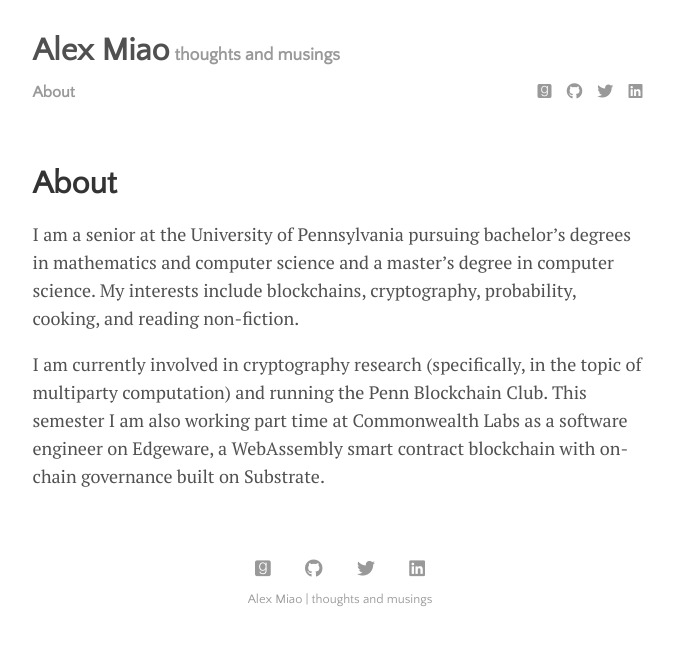
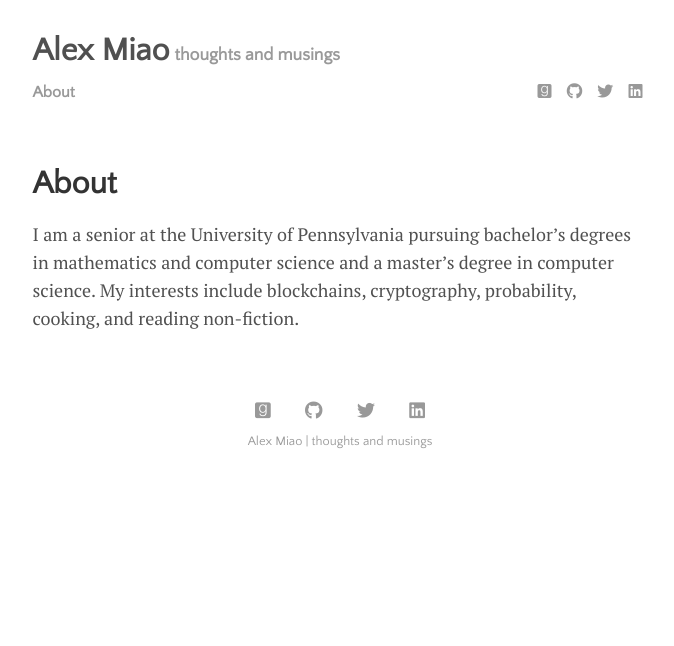
Before and after one commit to alex-miao/alex-miao.github.io, a Jekyll site: the page built from menu/about.md, in a window 1280 px wide. Shown: the top 646 px of the page, without its empty margins (300-974 px from the left). Built offline with Jekyll 4.4.1, drawn with Linux system fonts in a browser that asks for light colours.

Commit message:
change about

```diff
--- a/menu/about.md
+++ b/menu/about.md
@@ -4,5 +4,3 @@ title: About
 ---
 
 I am a senior at the University of Pennsylvania pursuing bachelor's degrees in mathematics and computer science and a master's degree in computer science. My interests include blockchains, cryptography, probability, cooking, and reading non-fiction.
-
-I am currently involved in cryptography research (specifically, in the topic of multiparty computation) and running the Penn Blockchain Club. This semester I am also working part time at Commonwealth Labs as a software engineer on Edgeware, a WebAssembly smart contract blockchain with on-chain governance built on Substrate.
```
